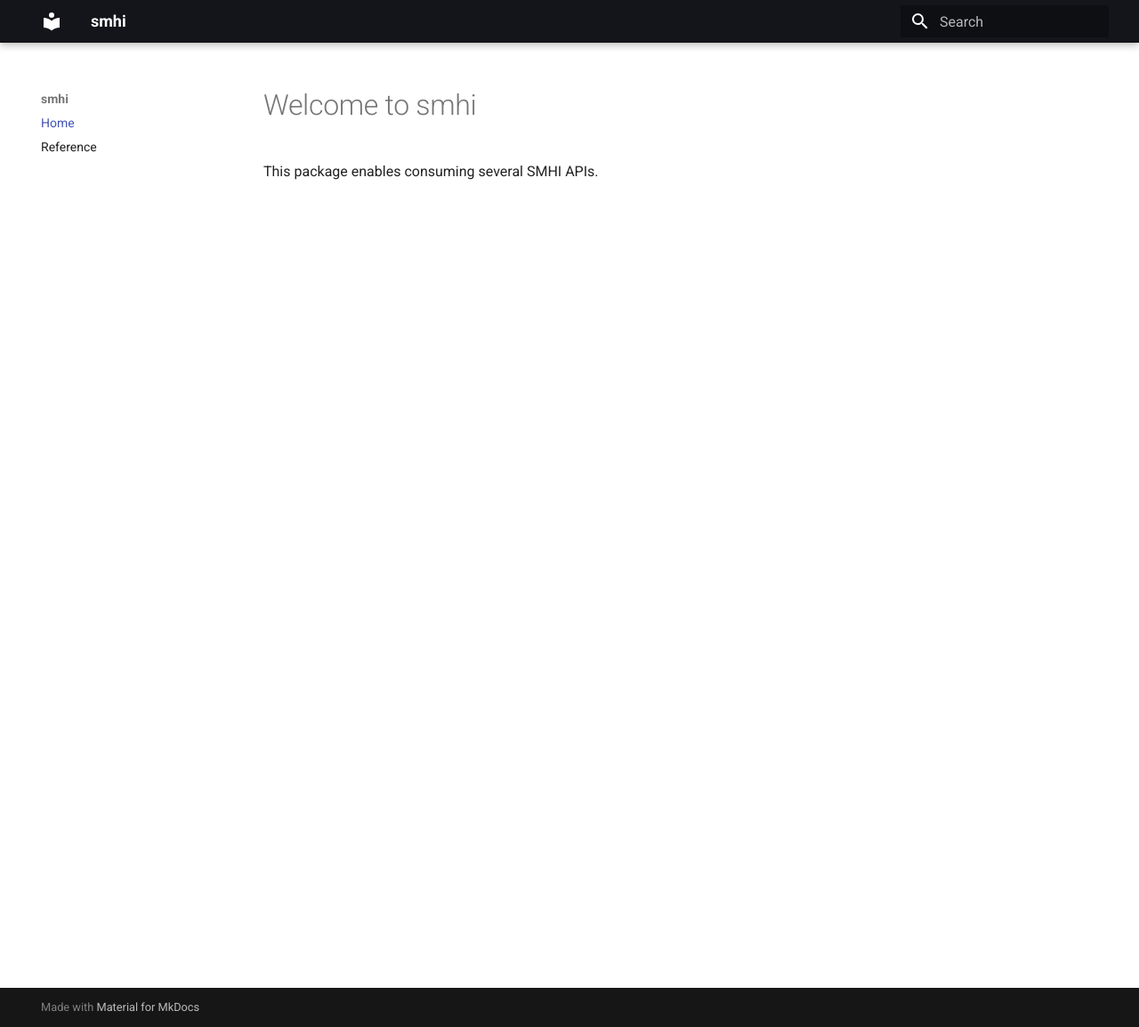
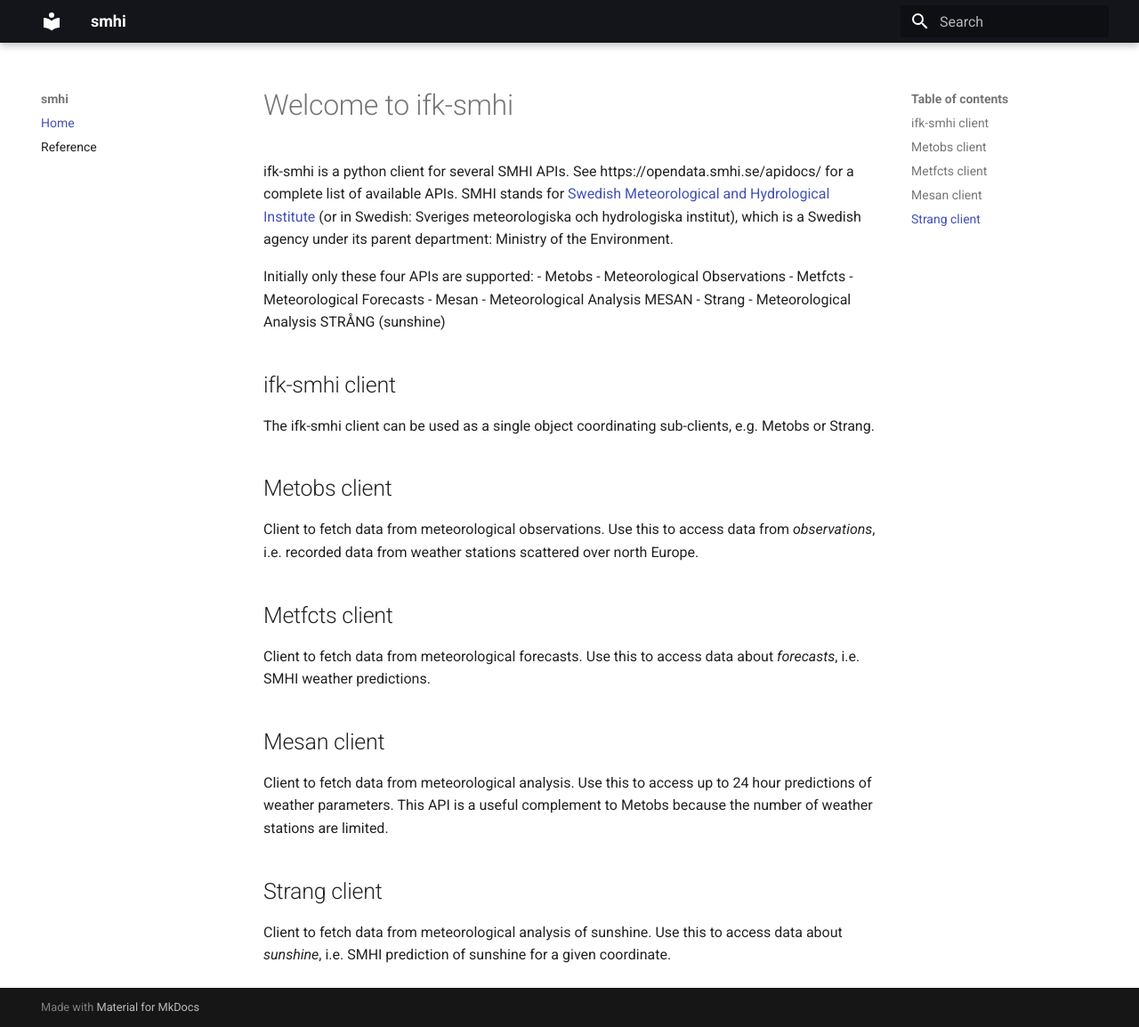
Before and after one commit to Ingenjorsarbete-For-Klimatet/ifk-smhi, an MkDocs documentation site: the page built from docs/index.md, in a window 1280 px wide and 1154 px high. Shown: the whole window at 89% size. Built offline with MkDocs 1.6.1 and Material for MkDocs 9.7.7, drawn with Linux system fonts in a browser that asks for light colours.

Commit message:
Update infex of docs

```diff
--- a/docs/index.md
+++ b/docs/index.md
@@ -1,2 +1,23 @@
-# Welcome to smhi
-This package enables consuming several SMHI APIs.
+# Welcome to ifk-smhi
+ifk-smhi is a python client for several SMHI APIs. See https://opendata.smhi.se/apidocs/ for a complete list of available APIs. SMHI stands for [Swedish Meteorological and Hydrological Institute](https://www.smhi.se/) (or in Swedish: Sveriges meteorologiska och hydrologiska institut), which is a Swedish agency under its parent department: Ministry of the Environment.
+
+Initially only these four APIs are supported:
+- Metobs - Meteorological Observations
+- Metfcts - Meteorological Forecasts
+- Mesan - Meteorological Analysis MESAN
+- Strang - Meteorological Analysis STRÅNG (sunshine)
+
+## ifk-smhi client
+The ifk-smhi client can be used as a single object coordinating sub-clients, e.g. Metobs or Strang.
+
+## Metobs client
+Client to fetch data from meteorological observations. Use this to access data from _observations_, i.e. recorded data from weather stations scattered over north Europe.
+
+## Metfcts client
+Client to fetch data from meteorological forecasts. Use this to access data about _forecasts_, i.e. SMHI weather predictions.
+
+## Mesan client
+Client to fetch data from meteorological analysis. Use this to access up to 24 hour predictions of weather parameters. This API is a useful complement to Metobs because the number of weather stations are limited.
+
+## Strang client
+Client to fetch data from meteorological analysis of sunshine. Use this to access data about _sunshine_, i.e. SMHI prediction of sunshine for a given coordinate.
```
